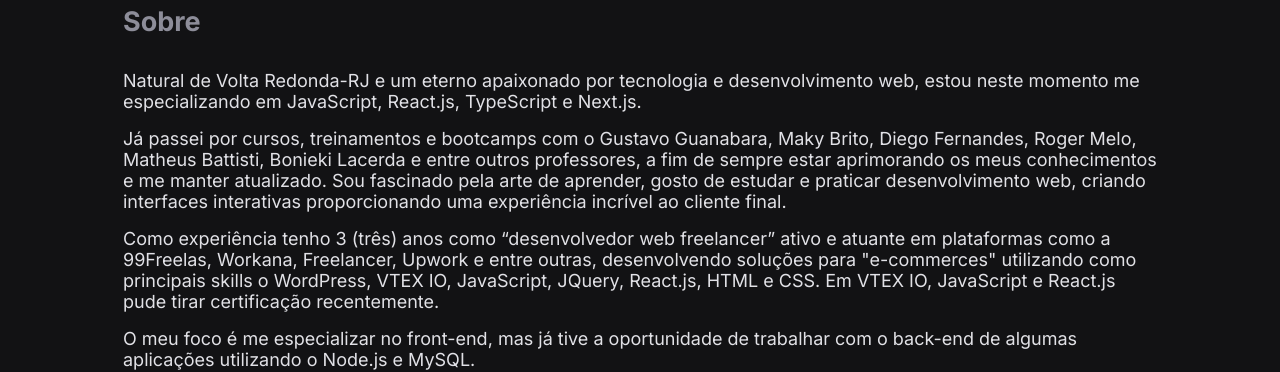
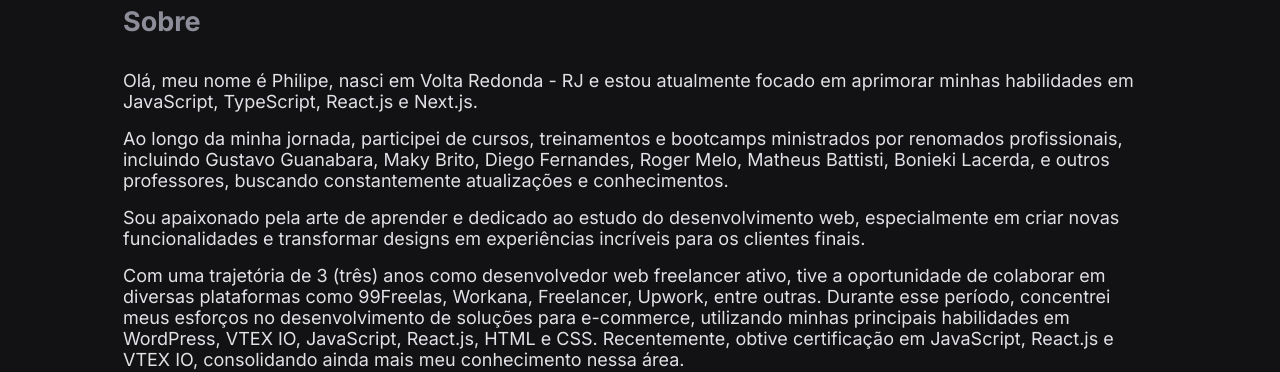
Before and after one commit to philipef-dev/philipef-dev-portfolio, a React (Vite) app: page / in a window 1280 px wide. Shown: the part 471-843 px from the top of the page. Built offline with nearby package versions, Linux system fonts and the light colour scheme.

Commit message:
Fix: about

```diff
--- a/src/App.jsx
+++ b/src/App.jsx
@@ -205,19 +205,19 @@
 
         <Section id="about" title="Sobre" setActiveSection={setActiveSection}>
           <p>
-            Natural de Volta Redonda-RJ e um eterno apaixonado por tecnologia e desenvolvimento web, estou neste momento me especializando em JavaScript, React.js, TypeScript e Next.js.
+            Olá, meu nome é Philipe, nasci em Volta Redonda - RJ e estou atualmente focado em aprimorar minhas habilidades em JavaScript, TypeScript, React.js e Next.js.
           </p>
           <p>
-            Já passei por cursos, treinamentos e bootcamps com o Gustavo Guanabara, Maky Brito, Diego Fernandes, Roger Melo, Matheus Battisti, Bonieki Lacerda e entre outros professores, a fim de sempre estar aprimorando os meus conhecimentos e me manter atualizado. Sou fascinado pela arte de aprender, gosto de estudar e praticar desenvolvimento web, criando interfaces interativas proporcionando uma experiência incrível ao cliente final.
+            Ao longo da minha jornada, participei de cursos, treinamentos e bootcamps ministrados por renomados profissionais, incluindo Gustavo Guanabara, Maky Brito, Diego Fernandes, Roger Melo, Matheus Battisti, Bonieki Lacerda, e outros professores, buscando constantemente atualizações e conhecimentos.
+          </p>
+          <p> Sou apaixonado pela arte de aprender e dedicado ao estudo do desenvolvimento web, especialmente em criar novas funcionalidades e transformar designs em experiências incríveis para os clientes finais.
           </p>
           <p>
-            Como experiência tenho 3 (três) anos como “desenvolvedor web freelancer” ativo e
-            atuante em plataformas como a 99Freelas, Workana, Freelancer, Upwork e entre outras, desenvolvendo soluções para "e-commerces" utilizando como principais skills o WordPress, VTEX IO, JavaScript, JQuery, React.js, HTML e CSS. Em VTEX IO, JavaScript e React.js pude tirar certificação recentemente.
+            Com uma trajetória de 3 (três) anos como desenvolvedor web freelancer ativo, tive a oportunidade de colaborar em diversas plataformas como 99Freelas, Workana, Freelancer, Upwork, entre outras. Durante esse período, concentrei meus esforços no desenvolvimento de soluções para e-commerce, utilizando minhas principais habilidades em WordPress, VTEX IO, JavaScript, React.js, HTML e CSS. Recentemente, obtive certificação em JavaScript, React.js e VTEX IO, consolidando ainda mais meu conhecimento nessa área.
           </p>
           <p>
             O meu foco é me especializar no front-end, mas já tive a oportunidade de trabalhar com o back-end de algumas aplicações utilizando o Node.js e MySQL.
           </p>
-
           <Skills>
             {skillsData.map((skill, index) => (
               <Skill key={index} icon={skill.icon} title={skill.title} />
@@ -300,7 +300,7 @@
       {showBackToTop && <BackToTop handleSectionScroll={handleSectionScroll} />}
 
       <Footer />
-    </Container>
+    </Container >
   );
 }
 
```
